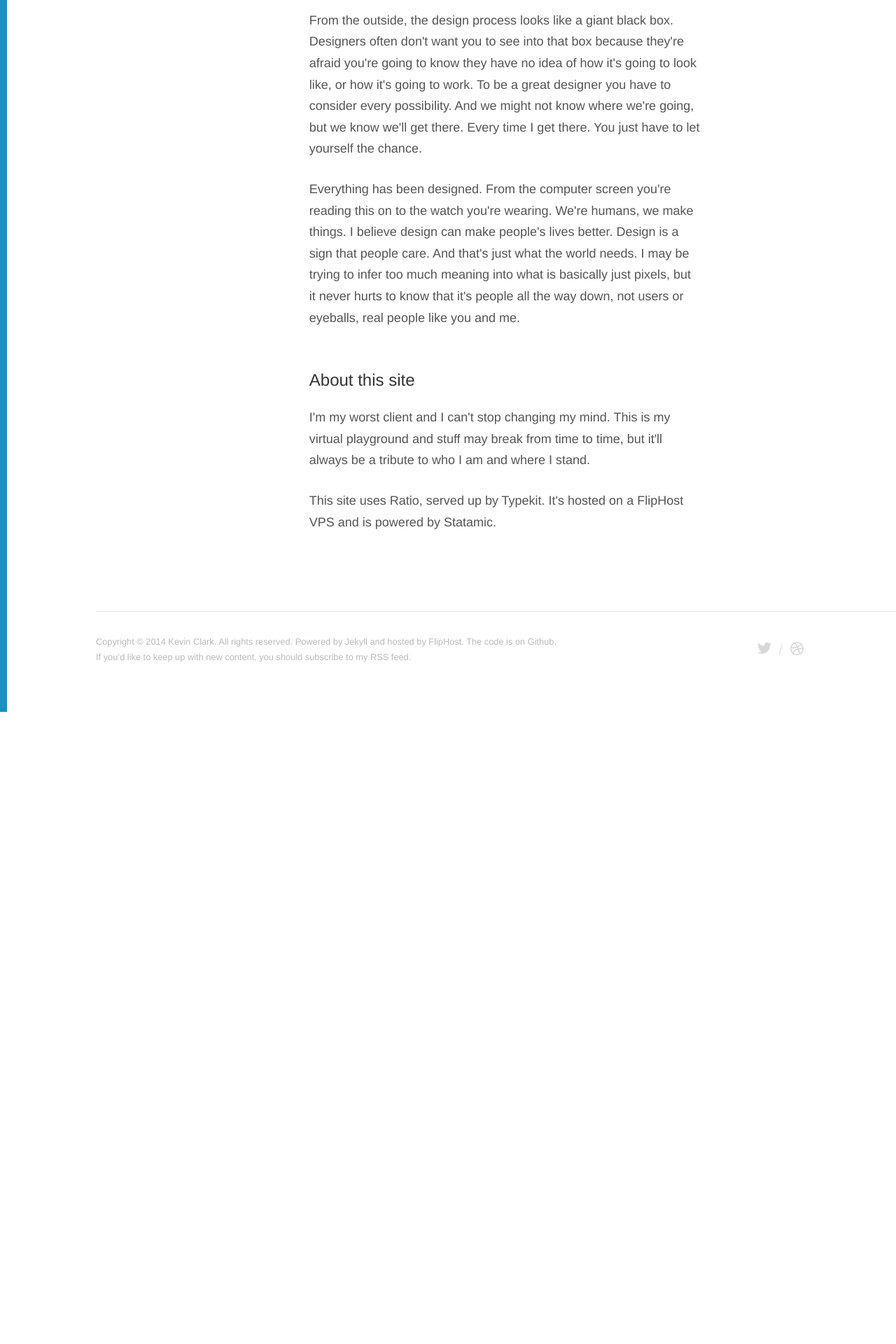
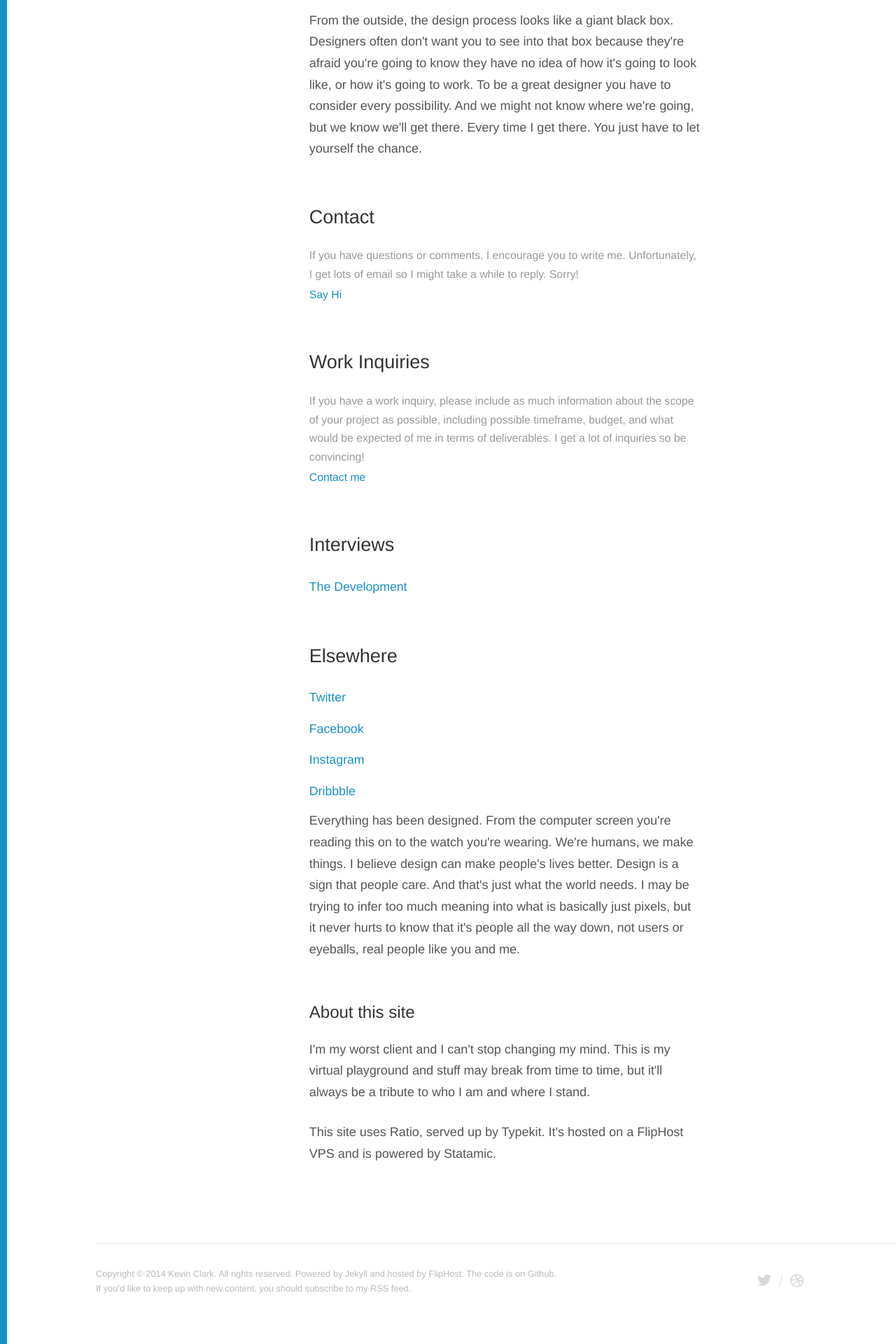
Before and after one commit to vernalkick/kevinclark, a Jekyll site: the page built from about/index.html, in a window 1280 px wide. Shown: the part 1241-3161 px from the top of the page at 70% size. Built offline with Jekyll 4.4.1, drawn with Linux system fonts in a browser that asks for light colours; nearby versions of some CDN libraries; before the commit the page ends 2258 px from its top, so only the background shows below that; grey boxes are pictures that could not be loaded.

Commit message:
Add aside to thank you page

```diff
--- a/about/index.html
+++ b/about/index.html
@@ -17,6 +17,35 @@ bio: "Hello, my name is Kevin. I’m a Product Designer at Shopify, run the Mont
     <figcaption>Photo of me, in my (home) office. If you need another one, you can write me.</figcaption>
   </figure>
     <p>From the outside, the design process looks like a giant black box. Designers often don't want you to see into that box because they're afraid you're going to know they have no idea of how it's going to look like, or how it's going to work. To be a great designer you have to consider every possibility. And we might not know where we're going, but we know we'll get there. Every time I get there. You just have to let yourself the chance.</p>
+    <aside id="about-aside">
+      <ul>
+        <li>
+          <h3>Contact</h3>
+          <p>If you have questions or comments, I encourage you to write me. Unfortunately, I get lots of email so I might take a while to reply. Sorry!</p>
+          <a href="#">Say Hi</a>
+        </li>
+        <li>
+          <h3>Work Inquiries</h3>
+          <p>If you have a work inquiry, please include as much information about the scope of your project as possible, including possible timeframe, budget, and what would be expected of me in terms of deliverables. I get a lot of inquiries so be convincing!</p>
+          <a href="#">Contact me</a>
+        </li>
+        <li>
+          <h3>Interviews</h3>
+          <ul>
+            <li><a href="http://thedevelopment.co/posts/2014/01/22/kevin-clark.html">The Development</a></li>
+          </ul>
+        </li>
+        <li>
+          <h3>Elsewhere</h3>
+          <ul class="elsewhere-links">
+            <li><a href="#">Twitter</a></li>
+            <li><a href="#">Facebook</a></li>
+            <li><a href="#">Instagram</a></li>
+            <li><a href="#">Dribbble</a></li>
+          </ul>
+        </li>
+      </ul>
+    </aside>
     <p>Everything has been designed. From the computer screen you're reading this on to the watch you're wearing. We're humans, we make things. I believe design can make people's lives better. Design is a sign that people care. And that's just what the world needs. I may be trying to infer too much meaning into what is basically just pixels, but it never hurts to know that it's people all the way down, not users or eyeballs, real people like you and me.</p>
     <h3>About this site</h3>
     <p>I'm my worst client and I can't stop changing my mind. This is my virtual playground and stuff may break from time to time, but it'll always be a tribute to who I am and where I stand.</p>
--- a/styles/master.css
+++ b/styles/master.css
@@ -665,6 +665,19 @@ figcaption {
   max-width: none;
 }
 
+.content aside ul {
+  list-style-type: none;
+  margin: 0;
+  padding: 0;
+}
+.content aside li > a {
+  font-size: .875em;
+}
+.content aside p {
+  font-size: .875em;
+  color: #999;
+}
+
 header[role="banner"] {
   padding-top: 2.5em;
   padding-bottom: 2em;
```
Also changed, not shown: _scss/_pages/_about.scss (+16 -0 lines).
